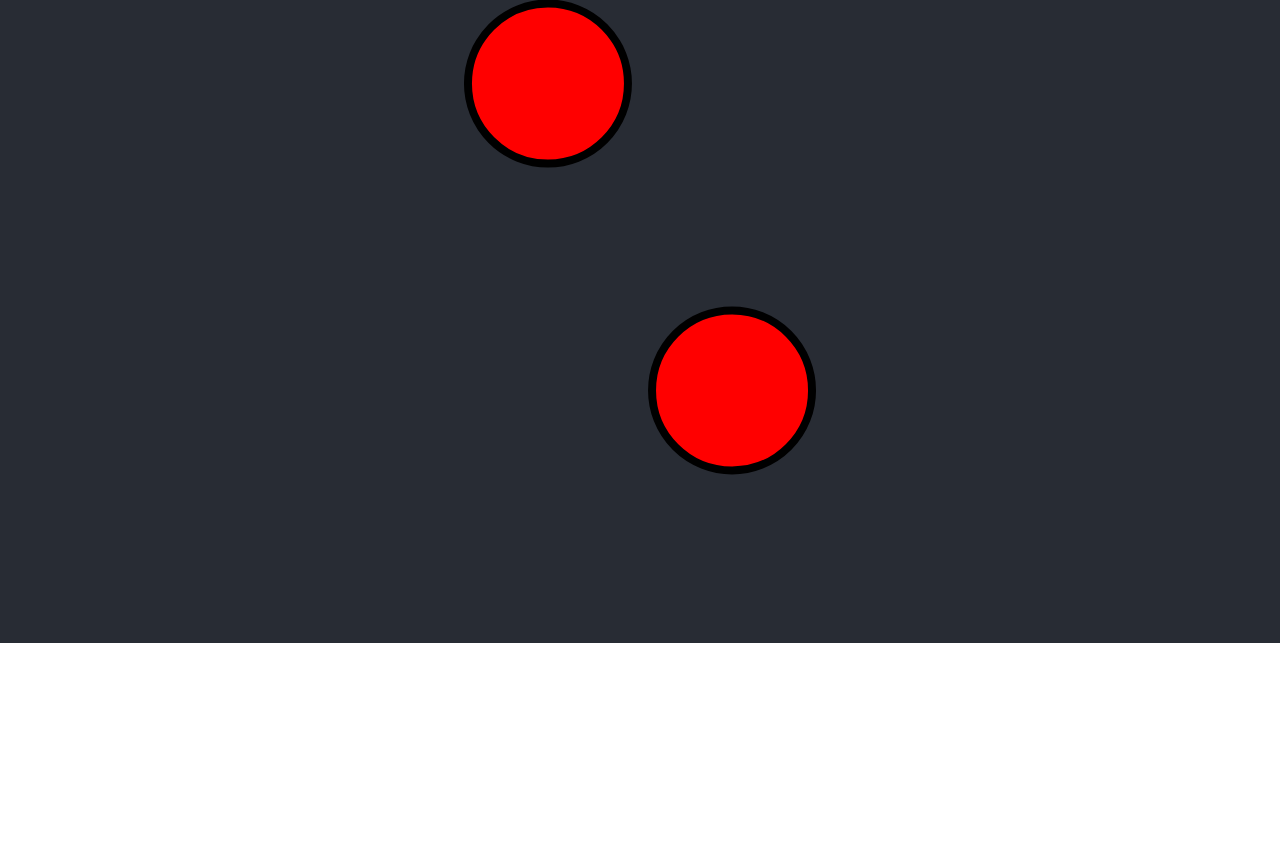
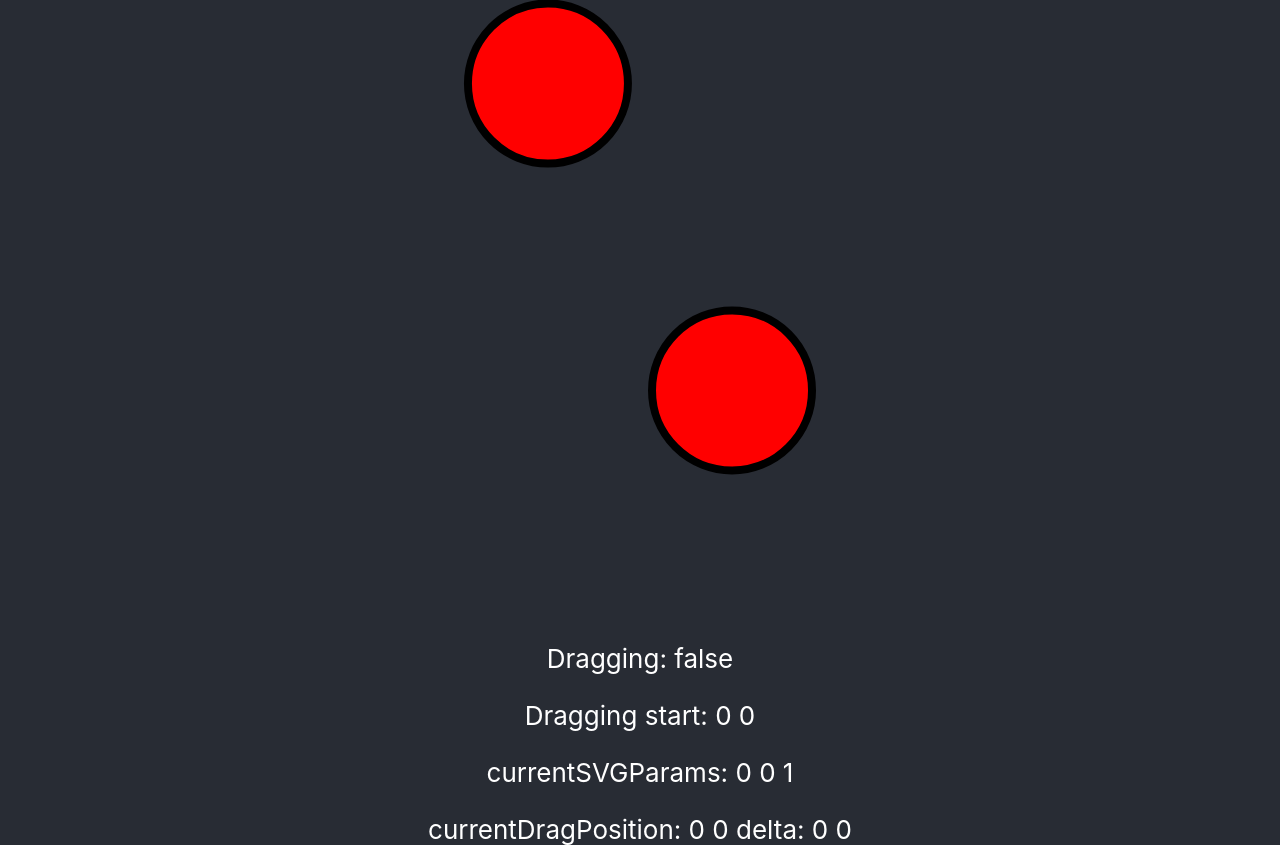
Before and after one commit to m-emm/graph-layouter-interactive, a React (Create React App) app: page / in a window 1280 px wide. Shown: the part 215-1060 px from the top of the page. Before the commit the page ends 858 px from the top, so only its background shows below. Built offline with nearby package versions, Linux system fonts and the light colour scheme.

Commit message:
Dragging now works

```diff
--- a/src/GraphSvg.js
+++ b/src/GraphSvg.js
@@ -1,37 +1,59 @@
-import React, { useState, useEffect } from 'react';
+import React, { useState, useEffect, useRef } from 'react';
 import GraphNode from './GraphNode';
 import { timer, interval } from 'd3-timer';
 
 
 function GraphSvg({ nodes, velocityDecay, forces }) {
 
+    const svgRootRef = useRef(null);
 
-    const [nodesMechanics, setNodesMechanics] = useState(nodes.map((node,i) => { return { x: node.x, y: node.y, vx: 0, vy: 0, fx: 0, fy: 0, index:i,locked:false} }))
+    const [nodesMechanics, setNodesMechanics] = useState(nodes.map((node, i) => { return { x: node.x, y: node.y, vx: 0, vy: 0, fx: 0, fy: 0, index: i, locked: false } }))
+    const [dragging, setDragging] = useState(false);
+    const [dragStartCoords, setDragStartCoords] = useState({ click: { x: 0, y: 0 }, node: {} });
+    const [currentSVGParams, setCurrentSVGParams] = useState({ x: 0, y: 0, scale: 1 });
+    const [currentDragPosition, setCurrentDragPosition] = useState({ x: 0, y: 0 });
+    const [draggedNodeIndex, setDraggedNodeIndex] = useState(-1);
 
+
+    function screenToSVG(screenX, screenY) {
+        const svg = svgRootRef.current;
+        var p = svg.createSVGPoint()
+         p.x = screenX
+         p.y = screenY
+         return p.matrixTransform(svg.getScreenCTM().inverse());
+     }
+
+     function SVGToScreen(svgX, svgY) {
+        const svg = svgRootRef.current;
+        var p = svg.createSVGPoint()
+         p.x = svgX
+         p.y = svgY
+         return p.matrixTransform(svg.getScreenCTM());
+     }
 
 
     function handleStep() {
 
         const newNodesMechanics = function (currentNodesMechanics) {
             const velocitiesRaw = forces.map((force) => { return force(currentNodesMechanics) })
-            const velocities =velocitiesRaw.reduce((acc,val) => { return acc.map( (v,i) => { return {vx: v.vx +val[i].vx, vy: v.vy+val[i].vy} } ) })
+            const velocities = velocitiesRaw.reduce((acc, val) => { return acc.map((v, i) => { return { vx: v.vx + val[i].vx, vy: v.vy + val[i].vy } }) })
             // console.log("There are " + velocities.length + " velocities")
 
 
-                // .reduce((acc, val) => { return acc.map((v, i) => { return { vx: v.vx + val[i].vx, vy: v.vy + val[i].vy } }) })
+            // .reduce((acc, val) => { return acc.map((v, i) => { return { vx: v.vx + val[i].vx, vy: v.vy + val[i].vy } }) })
 
             return currentNodesMechanics.map(
                 (node, i) => {
 
                     return {
-                        x: node.locked ?  node.fx : node.x + (node.vx + velocities[i].vx),
-                        y: node.locked ?  node.fy : node.y + (node.vy + velocities[i].vy),
+                        x: node.locked ? node.fx : node.x + (node.vx + velocities[i].vx),
+                        y: node.locked ? node.fy : node.y + (node.vy + velocities[i].vy),
                         vx: (node.vx + velocities[i].vx) * velocityDecay,
                         vy: (node.vy + velocities[i].vy) * velocityDecay,
                         fx: node.fx,
                         fy: node.fy,
-                        index:node.index,
-                        locked:node.locked
+                        index: node.index,
+                        locked: node.locked
 
                     }
                 })
@@ -44,10 +66,23 @@ function GraphSvg({ nodes, velocityDecay, forces }) {
             handleStep();
             // console.log("node positions: " + nodesMechanics.map((node) => { return node.x + " " + node.y + " " }))
         }, 10);
+
         return () => my_timer.stop();
     }, []);
 
-    function nodeClicked(index,e) {
+    function lockNode(index) {
+        const newNodesMechanics = nodesMechanics.map((node) => {
+            if (node.index === index) {
+                return { x: node.x, y: node.x, vx: node.vx, vy: node.vy, fx: node.x, fy: node.x, index: node.index, locked: true }
+            } else {
+                return node
+            }
+        })
+        setNodesMechanics(newNodesMechanics);
+
+    }
+
+    function nodeClicked(index, e) {
         console.log("node " + index + " clicked")
         const newNodesMechanics = nodesMechanics.map((node) => {
             if (node.index === index) {
@@ -64,12 +99,18 @@ function GraphSvg({ nodes, velocityDecay, forces }) {
         setNodesMechanics(newNodesMechanics);
     }
 
-    function nodeDragged(index,e) {
-        console.log("node " + index + " dragged " + e.clientX + " " + e.clientY)
+    function nodeDragged(index, e) {
+        if (!dragging) return;
+        setCurrentDragPosition({ x: e.clientX, y: e.clientY });
+        const currentDragSVG = screenToSVG(e.clientX, e.clientY);
+
         const newNodesMechanics = nodesMechanics.map((node) => {
             if (node.index === index) {
                 console.log("Node " + index + " found")
-                return { x: e.clientX, y: e.clientY, vx: node.vx, vy: node.vy, fx: node.fx, fy: node.fy, index: node.index, locked: node.locked }
+                const x = dragStartCoords.node.x + (currentDragSVG.x - dragStartCoords.click.x);
+                const y = dragStartCoords.node.y + (currentDragSVG.y - dragStartCoords.click.y);
+
+                return { x: x, y: y, vx: 0, vy: 0, fx: x, fy: y, index: node.index, locked: node.locked }
             } else {
                 return node;
             }
@@ -77,32 +118,64 @@ function GraphSvg({ nodes, velocityDecay, forces }) {
         setNodesMechanics(newNodesMechanics);
     }
 
+    function nodeIndexFromEvent(e) {
+        if (e.target.id.startsWith("node_")) {
+            return parseInt(e.target.id.split("_")[1]);
+        }
+        return null;
+    }
+
     function grab(e) {
-        console.log("grabbed " + e.target.id)
+        if(dragging) return;
+        const nodeIndex = nodeIndexFromEvent(e);
+        if (nodeIndex !== null) {
+            setDraggedNodeIndex(nodeIndex);
+            setDragging(true);
+            const currentDragSVG = screenToSVG(e.clientX, e.clientY);
+
+            setDragStartCoords({ click: { x: currentDragSVG.x, y: currentDragSVG.y }, node: nodesMechanics[nodeIndex] });
+            lockNode(nodeIndex);
+
+
+            setCurrentDragPosition({ x: e.clientX, y: e.clientY });
+
+        }
     }
 
     function drag(e) {
-        if(e.target.id.startsWith("node_")) {
-            const index = parseInt(e.target.id.split("_")[1]);
-            nodeDragged(index,e);
-        }
+        nodeDragged(draggedNodeIndex, e);
 
     }
 
     function drop(e) {
         console.log("dropped " + e.target.id)
+        setDragging(false);
     }
 
     const listNodes = nodesMechanics.map((node) =>
-        <GraphNode x={node.x} y={node.y} index={node.index}  locked={node.locked}/>
+        <GraphNode x={node.x} y={node.y} index={node.index} locked={node.locked} />
     );
     return (
         <div className="GraphSvg">
-            <svg width="1000" height="800" viewBox="0 0 100 100" onMouseDown={(e) => grab(e)} onMouseMove={(e) => drag(e)} onMouseUp={(e) => drop(e)}>
-            <rect id='BackDrop' x='-10%' y='-10%' width='110%' height='110%' fill='none' pointerEvents='all' />
-                {listNodes}
-            </svg>
+            <div>
+                <svg ref={svgRootRef} width="1000" height="800" viewBox="0 0 100 100" onMouseDown={(e) => grab(e)} onMouseMove={(e) => drag(e)} onMouseUp={(e) => drop(e)}>
+                    <rect id='BackDrop' x='-10%' y='-10%' width='110%' height='110%' fill='none' pointerEvents='all' />
+                    {listNodes}
+                    <circle cx={dragStartCoords.node.x} cy={dragStartCoords.node.y} r="1" fill="green" />
+                </svg>
+            </div>
+            <div>
+                Dragging: {dragging ? "true" : "false"}
+                <p></p>
+                Dragging start: {dragStartCoords.click.x} {dragStartCoords.click.y}
+                <p></p>
+                currentSVGParams: {currentSVGParams.x} {currentSVGParams.y} {currentSVGParams.scale}
+                <p></p>
+                currentDragPosition: {currentDragPosition.x} {currentDragPosition.y} delta: {currentDragPosition.x - dragStartCoords.click.x} {currentDragPosition.y - dragStartCoords.click.y}
+            </div>
+
         </div>
+
 
     )
 }
```
